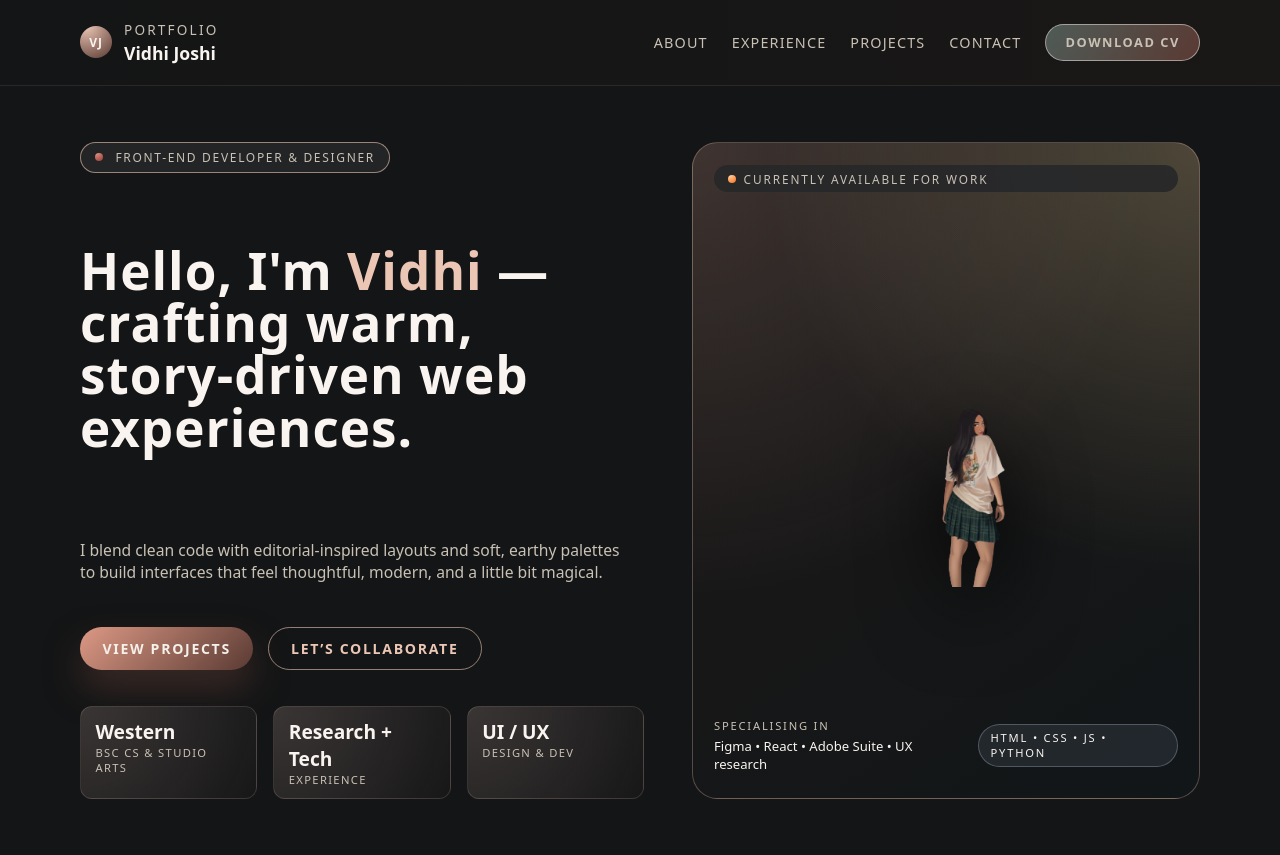
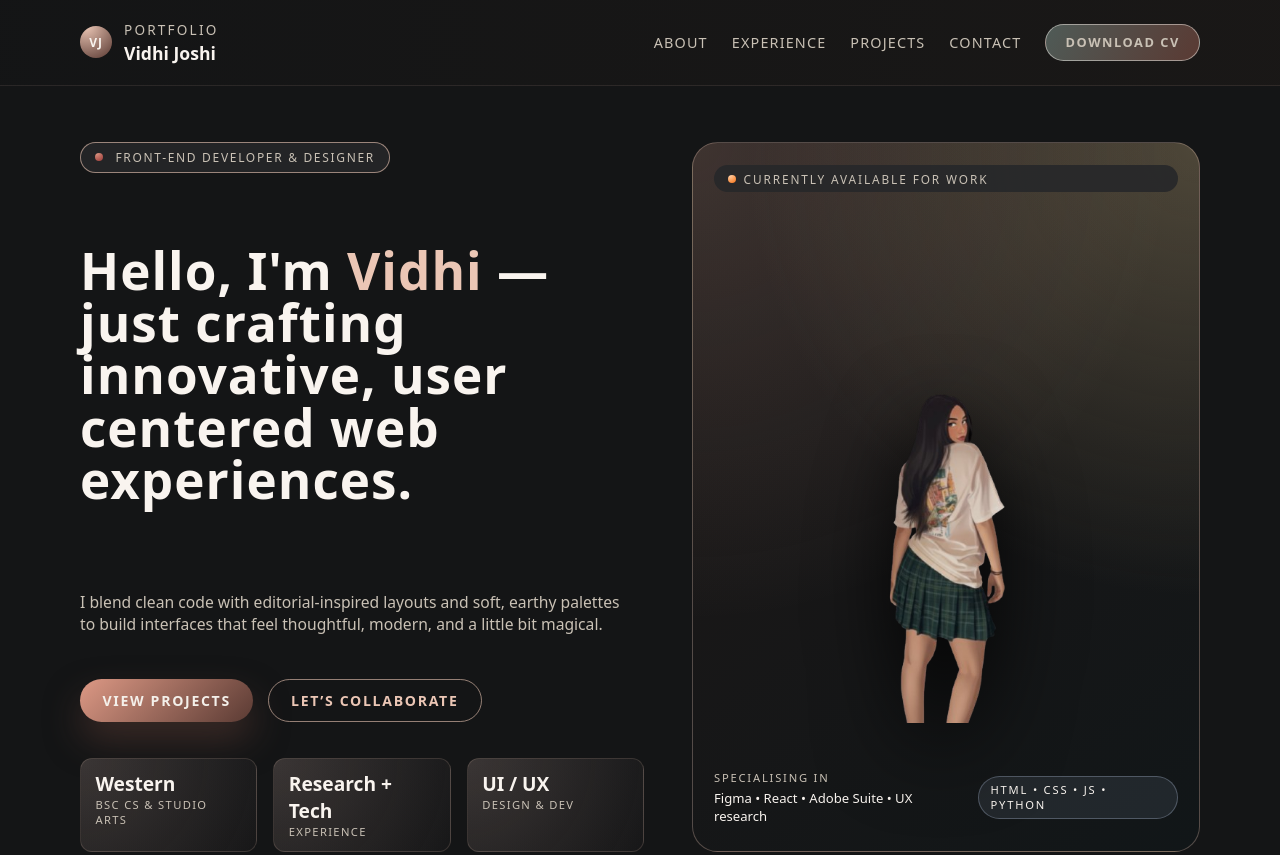
Before and after one commit to Vid-j/portfolio, a plain HTML site: page index.html in a window 1280 px wide. Shown: the top 855 px of the page. Drawn offline with Linux system fonts and the light colour scheme.

Commit message:
portfolio changes to content

```diff
--- a/assets/css/styles.css
+++ b/assets/css/styles.css
@@ -297,7 +297,7 @@ header {
 .hero-card {
     position: relative;
     height: 100%;
-    min-height: 320px;
+    min-height: 520px;
     border-radius: 1.6rem;
     padding: 1.4rem 1.3rem 1.6rem;
     background:
@@ -339,8 +339,9 @@ header {
 }
 
 .hero-figure img {
-    max-height: 260px;
+    max-height: 480px;
     filter: drop-shadow(0 26px 40px rgba(0, 0, 0, 0.8));
+    transform: translateX(-50px);
 }
 
 .hero-card-footer {
--- a/index.html
+++ b/index.html
@@ -38,7 +38,7 @@
                         <span>Front-end developer & designer</span>
                     </div>
                     <h1 class="hero-heading">
-                        Hello, I'm <span>Vidhi</span> — crafting warm, story‑driven web experiences.
+                        Hello, I'm <span>Vidhi</span> — just crafting innovative, user centered web experiences.
                     </h1>
                     <p class="hero-sub">
                         I blend clean code with editorial-inspired layouts and soft, earthy palettes to build interfaces
```
Also changed, not shown: material-symbols-light_mail-outline.png (added), mynaui_instagram.png (added), prime_github.png (added).
